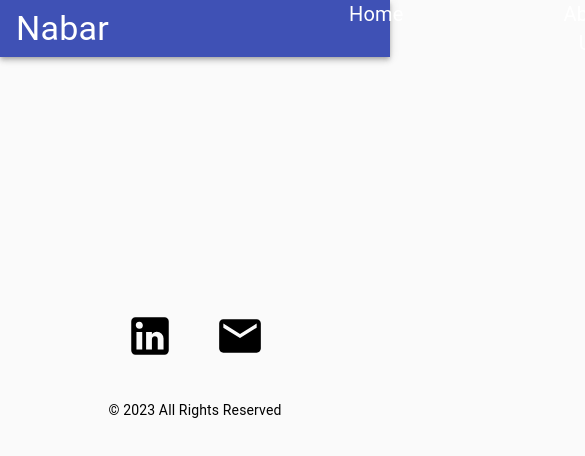
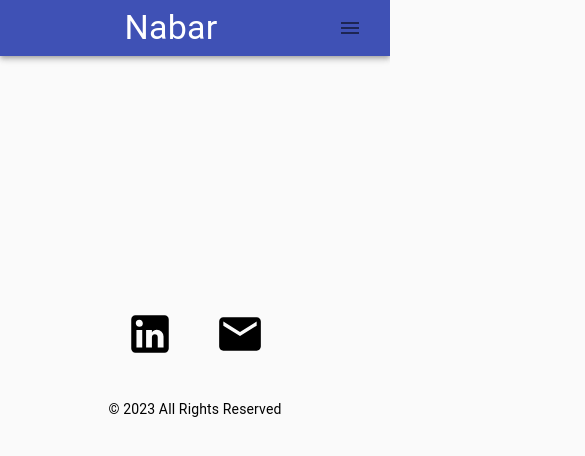
Before and after one commit to aldoibuado/Case-Management, a React (Create React App) app in the folder client/: page /contact in a window 390 px wide. Shown: the top 456 px of the page, 585 px wide, since content can reach past the window. Built offline with nearby package versions, Linux system fonts and the light colour scheme.

Commit message:
added Drawer component and working to make the links to the different pages work

```diff
--- a/client/src/App.js
+++ b/client/src/App.js
@@ -1,5 +1,5 @@
+import './App.css';
 import React from 'react';
-import './App.css';
 import { BrowserRouter as Router, Routes, Route } from 'react-router-dom';
 import Navbar from './components/Navbar';
 import Home from './pages/Home';
@@ -12,8 +12,8 @@ function App() {
       <Router>
         <Navbar />
         <Routes>
-          <Route exact path='/' component={Home} />
-          <Route path="/about" component={About} />
+          <Route exact path='/' element={<Home />} />
+          <Route path="/about" element={<About />} />
 
         </Routes>
         <Footer />
--- /dev/null
+++ b/client/src/components/Drawer.js
@@ -0,0 +1,60 @@
+import React, { useState } from "react";
+import {
+  Drawer,
+  IconButton,
+  List,
+  ListItem,
+  ListItemText,
+  makeStyles,
+} from "@material-ui/core";
+import { Menu as MenuIcon } from "@material-ui/icons";
+import { Link } from "react-router-dom";
+
+const useStyles = makeStyles(() => ({
+  link: {
+    textDecoration: "none",
+    color: "blue",
+    fontSize: "20px",
+  },
+  icon: {
+    color: "white",
+  },
+}));
+
+function DrawerComponent() {
+  const classes = useStyles;
+  const [openDrawer, setOpenDrawer] = useState(false);
+  return (
+    <>
+      <Drawer open={openDrawer} onClose={() => setOpenDrawer(false)}>
+        <List>
+          <ListItem onClick={() => setOpenDrawer(false)}>
+            <ListItemText>
+              <Link to="/">Home</Link>
+            </ListItemText>
+          </ListItem>
+          <ListItem onClick={() => setOpenDrawer(false)}>
+            <ListItemText>
+              <Link to="/about">About Us</Link>
+            </ListItemText>
+          </ListItem>
+          <ListItem onClick={() => setOpenDrawer(false)}>
+            <ListItemText>
+              <Link to="/services">Services</Link>
+            </ListItemText>
+          </ListItem>
+          <ListItem onClick={() => setOpenDrawer(false)}>
+            <ListItemText>
+              <Link to="/contact">Contact</Link>
+            </ListItemText>
+          </ListItem>
+        </List>
+      </Drawer>
+      <IconButton onClick={() => setOpenDrawer(!openDrawer)}>
+        <MenuIcon />
+      </IconButton>
+    </>
+  );
+}
+
+export default DrawerComponent;
--- a/client/src/components/Navbar.js
+++ b/client/src/components/Navbar.js
@@ -1,14 +1,19 @@
 import React from "react";
-import { AppBar } from "@material-ui/core";
-import { Toolbar } from "@material-ui/core";
-import { CssBaseline } from "@material-ui/core";
-import { Typography } from "@material-ui/core";
-import { makeStyles } from "@material-ui/core";
+import {
+  AppBar,
+  Toolbar,
+  CssBaseline,
+  Typography,
+  makeStyles,
+  useTheme,
+  useMediaQuery,
+} from "@material-ui/core";
 import { Link } from "react-router-dom";
+import DrawerComponent from "./Drawer";
 
 const useStyles = makeStyles((theme) => ({
   navlinks: {
-    marginLeft: theme.spacing(10),
+    marginLeft: theme.spacing(5),
     display: "flex",
   },
   logo: {
@@ -29,6 +34,8 @@ const useStyles = makeStyles((theme) => ({
 
 function Navbar() {
   const classes = useStyles();
+  const theme = useTheme();
+  const isMobile = useMediaQuery(theme.breakpoints.down("md"));
 
   return (
     <AppBar position="static">
@@ -37,6 +44,9 @@ function Navbar() {
         <Typography variant="h4" className={classes.logo}>
           Nabar
         </Typography>
+        {isMobile ? (
+          <DrawerComponent />
+        ) : (
         <div className={classes.navlinks}>
           <Link to="/" className={classes.link}>
             Home
@@ -51,6 +61,7 @@ function Navbar() {
             Contact
           </Link>
         </div>
+        )}
       </Toolbar>
     </AppBar>
   );
```
Also changed, not shown: client/src/pages/Contact.js (added, +9 -0 lines), client/src/pages/Services.js (added, +9 -0 lines).
